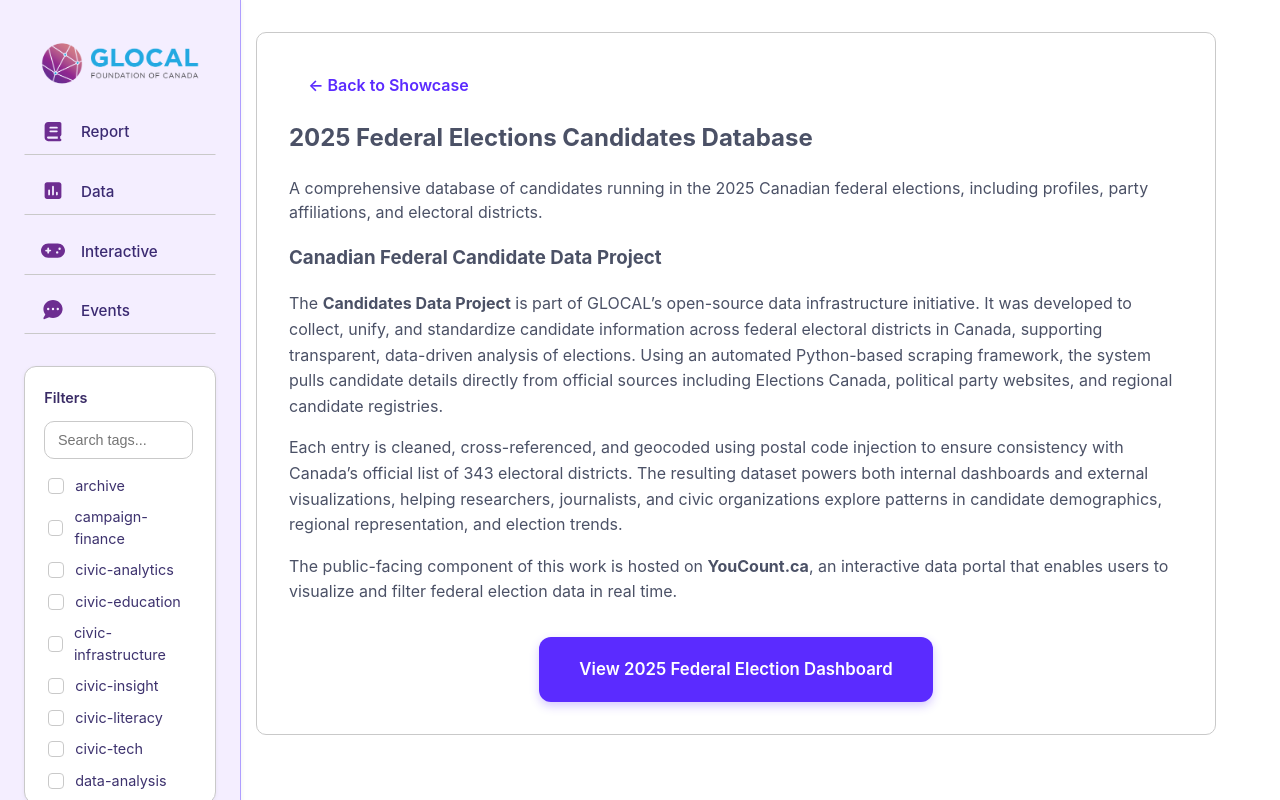
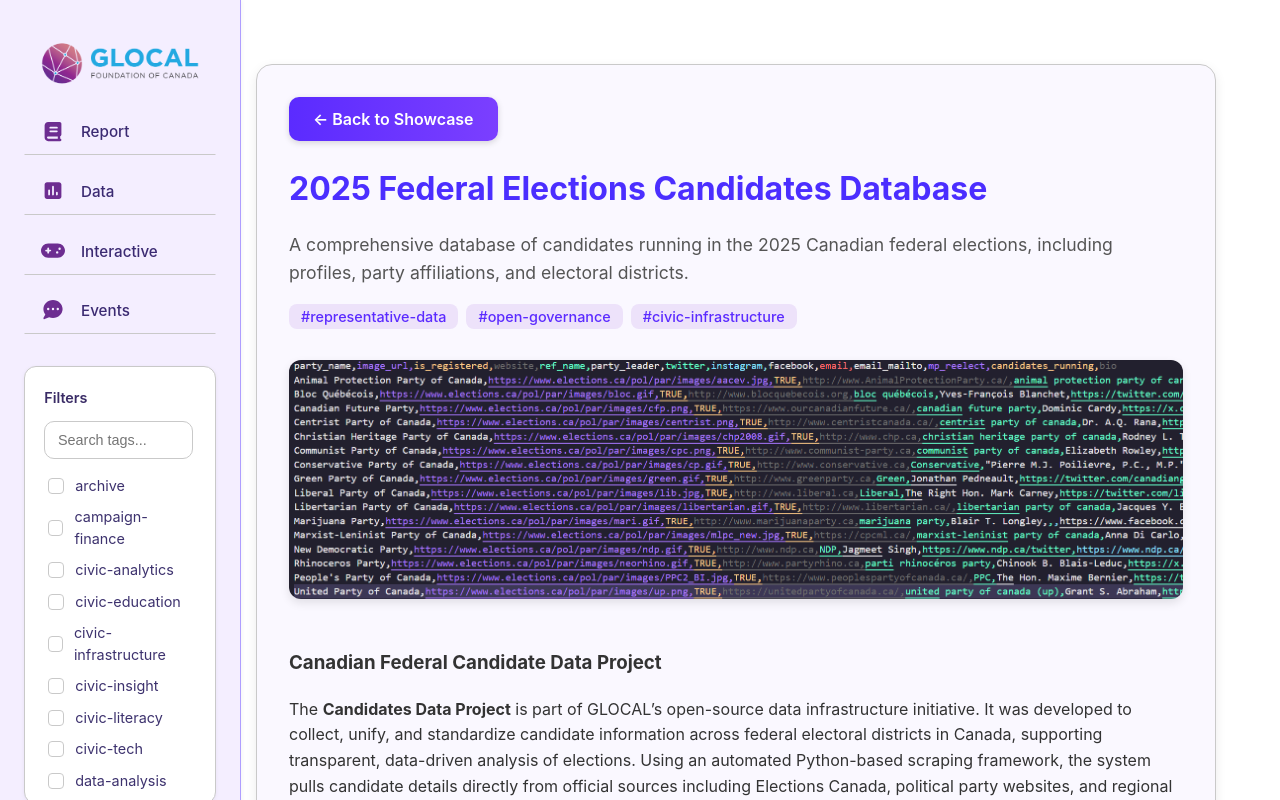
Before and after one commit to Glocal-Open-Source/elections-showcase, a React (Vite) app: page / in a window 1280 px wide. Both pictures are taken after a click on the element 408 px from the left and 307 px from the top of the page. Shown: the top 800 px of the page. Built offline with nearby package versions, Linux system fonts and the light colour scheme.

Commit message:
UPDATE: New project card design FIX: Sakib video added

```diff
--- a/src/components/ProjectView.jsx
+++ b/src/components/ProjectView.jsx
@@ -1,30 +1,179 @@
 import React from "react";
 
 const ProjectView = ({ project, onBack }) => {
-  // Check if this project has a custom component assigned (e.g. OverseasToolkit)
   const ContentComponent = project?.component;
 
   return (
-    <div className="project-view">
-      <button className="back-btn" onClick={onBack}>
+    <div
+      className="project-view"
+      style={{
+        padding: "2rem",
+        background: "#FAF8FF",
+        color: "#333",
+        fontFamily: "Inter, sans-serif",
+        borderRadius: "16px",
+        boxShadow: "0 4px 12px rgba(0,0,0,0.08)",
+        maxWidth: "1200px",
+        margin: "2rem auto"
+      }}
+    >
+      {/* Back Button */}
+      <button
+        onClick={onBack}
+        style={{
+          background: "linear-gradient(90deg, #5b2bff, #7b3fff)",
+          color: "#fff",
+          border: "none",
+          borderRadius: "10px",
+          padding: "0.75rem 1.5rem",
+          cursor: "pointer",
+          fontWeight: 600,
+          fontSize: "1rem",
+          transition: "0.3s",
+          marginBottom: "1.5rem",
+          boxShadow: "0 2px 6px rgba(0,0,0,0.15)"
+        }}
+        onMouseOver={(e) => (e.target.style.opacity = 0.85)}
+        onMouseOut={(e) => (e.target.style.opacity = 1)}
+      >
         ← Back to Showcase
       </button>
 
-      <h2>{project.title}</h2>
-      <p>{project.description}</p>
+      {/* Header Section */}
+      <header style={{ marginBottom: "2rem" }}>
+        <h2
+          style={{
+            fontSize: "2rem",
+            fontWeight: 700,
+            marginBottom: "0.5rem",
+            color: "#4B2EFF"
+          }}
+        >
+          {project.title}
+        </h2>
+        <p style={{ fontSize: "1.1rem", lineHeight: 1.6, color: "#555" }}>
+          {project.description}
+        </p>
+        {project.tags && project.tags.length > 0 && (
+          <div style={{ marginTop: "0.75rem" }}>
+            {project.tags.map((tag, i) => (
+              <span
+                key={i}
+                style={{
+                  background: "#EDE2FA",
+                  color: "#5b2bff",
+                  borderRadius: "8px",
+                  padding: "0.25rem 0.75rem",
+                  marginRight: "0.5rem",
+                  fontSize: "0.9rem",
+                  fontWeight: 500
+                }}
+              >
+                #{tag}
+              </span>
+            ))}
+          </div>
+        )}
+      </header>
 
-      {/* If a custom component exists, render it */}
+      {/* Content Section */}
+      <section style={{ marginBottom: "2rem" }}>
+        {project.image && (
+          <img
+            src={project.image}
+            alt={project.title}
+            style={{
+              width: "100%",
+              maxHeight: "400px",
+              objectFit: "cover",
+              borderRadius: "12px",
+              marginBottom: "1.5rem",
+              boxShadow: "0 4px 10px rgba(0,0,0,0.1)"
+            }}
+          />
+        )}
+
         {ContentComponent ? (
           <ContentComponent />
         ) : project.embed ? (
           <iframe
             src={project.embed}
             width="100%"
-          height="1000px"
-          style={{ border: "none", marginTop: "1rem" }}
+            height="800px"
             title={project.title}
+            style={{
+              border: "1px solid #ddd",
+              borderRadius: "8px",
+              background: "#fafafa",
+              boxShadow: "0 2px 8px rgba(0,0,0,0.1)"
+            }}
           ></iframe>
-      ) : (<p>No additional content available for this project.</p>)}
+        ) : (
+          <p style={{ color: "#777", fontStyle: "italic" }}>
+            No additional content available for this project.
+          </p>
+        )}
+      </section>
+
+      {/* Optional Metadata Section */}
+      <footer
+        style={{
+          marginTop: "2rem",
+          paddingTop: "1.5rem",
+          borderTop: "1px solid #E0D8F5",
+          display: "flex",
+          justifyContent: "space-between",
+          alignItems: "center",
+          flexWrap: "wrap"
+        }}
+      >
+        <div>
+          {project.type && (
+            <span
+              style={{
+                background: "#D9C4FF",
+                color: "#3C00A0",
+                borderRadius: "8px",
+                padding: "0.4rem 0.8rem",
+                fontWeight: 600,
+                marginRight: "0.75rem"
+              }}
+            >
+              {project.type.toUpperCase()}
+            </span>
+          )}
+        </div>
+
+        {project.embed && (
+          <a
+            href={project.embed}
+            target="_blank"
+            rel="noopener noreferrer"
+            style={{
+              textDecoration: "none"
+            }}
+          >
+            <button
+              style={{
+                background: "linear-gradient(90deg, #5b2bff, #8e5fff)",
+                color: "#fff",
+                border: "none",
+                borderRadius: "12px",
+                padding: "0.9rem 1.8rem",
+                cursor: "pointer",
+                fontWeight: 600,
+                fontSize: "1rem",
+                transition: "0.3s",
+                boxShadow: "0 3px 8px rgba(0,0,0,0.15)"
+              }}
+              onMouseOver={(e) => (e.target.style.opacity = 0.85)}
+              onMouseOut={(e) => (e.target.style.opacity = 1)}
+            >
+              View Full Project →
+            </button>
+          </a>
+        )}
+      </footer>
     </div>
   );
 };
--- a/src/content/FederalResults.jsx
+++ b/src/content/FederalResults.jsx
@@ -29,37 +29,20 @@
       </section>
 
       {/* Video Embed */}
-      <section
-        style={{
-          position: "relative",
-          paddingBottom: "56.25%", // 16:9
-          height: 0,
-          overflow: "hidden",
-          borderRadius: "12px",
-          boxShadow: "0 4px 20px rgba(0,0,0,0.15)",
-          backgroundImage:
-            'url("https://i.vimeocdn.com/video/1234738524-2221cda2b86c878b1e5966d97802cd2127aaf4e2cf8718e79835a3a0bc0c9de8-d?mw=1200&mh=675")',
-          backgroundSize: "cover",
-          backgroundPosition: "center",
-          marginBottom: "1.5rem",
-        }}
-      >
-        <iframe
-          src="https://player.vimeo.com/video/518882480?h=1b2b6fa91a"
-          title="Canadian Federal Election Results (1867–2015)"
-          frameBorder="0"
-          allow="autoplay; fullscreen; picture-in-picture"
-          allowFullScreen
+      <section style={{ marginTop: "2rem" }}>
+        <video
+          controls
+          width="100%"
           style={{
-            position: "absolute",
-            top: 0,
-            left: 0,
-            width: "100%",
-            height: "100%",
-            border: "none",
-            borderRadius: "12px",
+            borderRadius: "8px",
+            border: "1px solid #ddd",
+            background: "#000",
+            marginTop: "1rem"
           }}
-        ></iframe>
+        >
+          <source src="content/sakib.mp4" type="video/mp4" />
+          Your browser does not support the video tag.
+        </video>
       </section>
 
       <section>
```
Also changed, not shown: 1 other file (tests, documents, lock files or other folders). Lines whose indentation alone changed are shown as unchanged.
